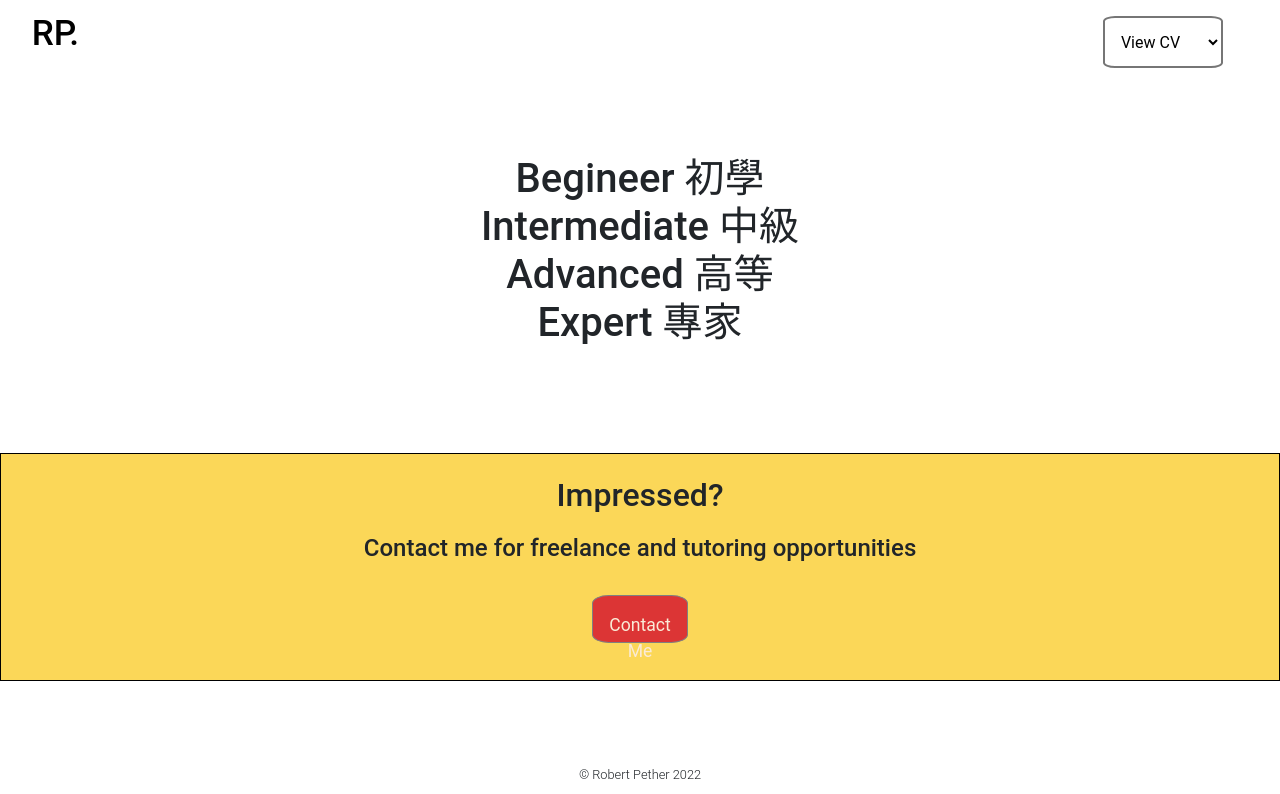
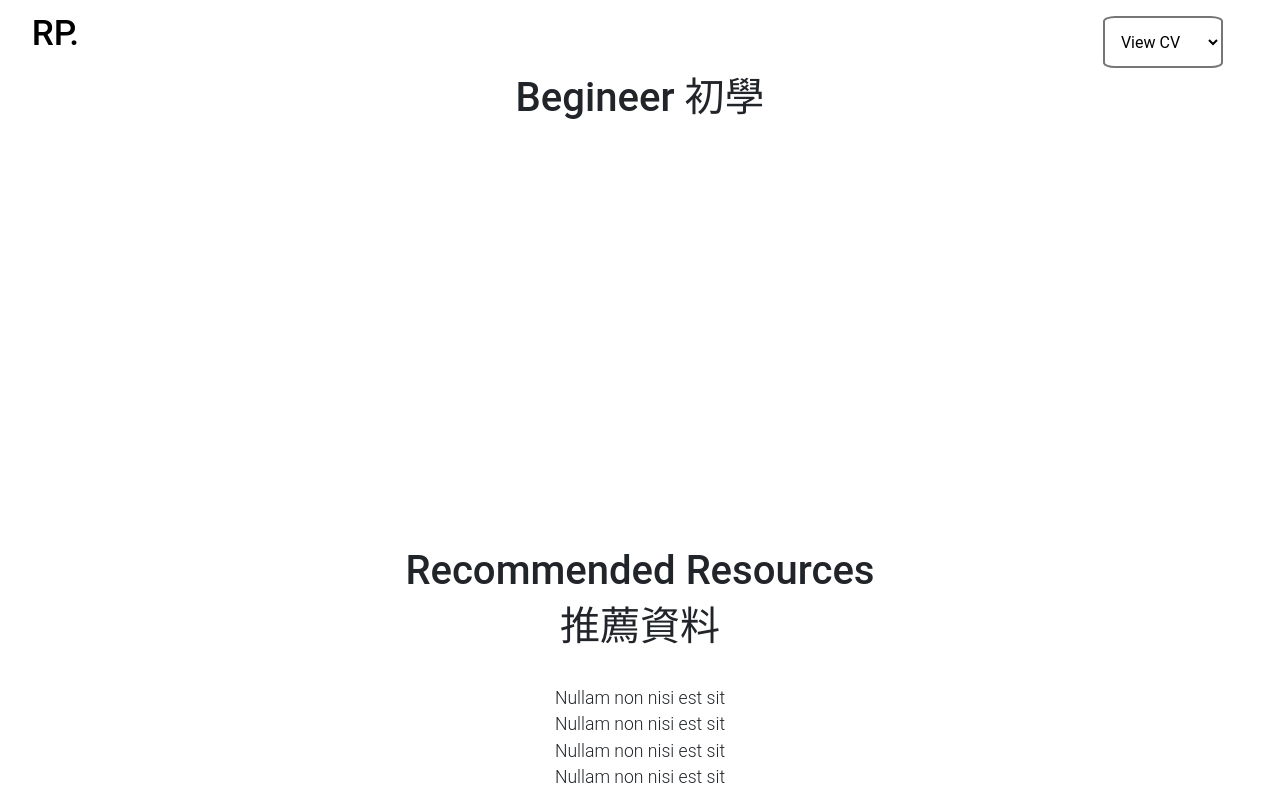
Before and after one commit to rpet064/PersonallyRob, a Next.js app: page /about/chineseNow in a window 1280 px wide. Shown: the top 794 px of the page. Built offline with nearby package versions, Linux system fonts and the light colour scheme.

Commit message:
fix chineseNow styling

```diff
--- a/pages/about/chineseNow.tsx
+++ b/pages/about/chineseNow.tsx
@@ -27,7 +27,9 @@ export default function ChineseNow() {
       "sectionClass":"",
       "label":"",
       "videoLink":"",
-      "resourceLink":[""]
+      "resourceLink":[""],
+      "initialState": "",
+      "title": ""
       }
     ]
   );
@@ -52,10 +54,10 @@ export default function ChineseNow() {
       <div className={styles.maincontent}>
         {
         // map array of dicts onto children elements of collapsibleSection component
-        !isLoading && pageData.map(({videoLink, label, resourceLink, sectionClass},  index: number) => {
+        !isLoading && pageData.map(({videoLink, label, resourceLink, sectionClass, initialState, title},  index: number) => {
           return (
         <div key={index}>
-        <CollapsibleSection label={label}>
+        <CollapsibleSection label={label} initialState={initialState} title={title}>
           <div className={styles.playerwrapper}>
             <ReactPlayer url={videoLink} />
           </div>
--- a/pages/about/chineseNowComponents/collapsible.tsx
+++ b/pages/about/chineseNowComponents/collapsible.tsx
@@ -2,8 +2,10 @@ import { useState } from 'react'
 import styles from '../../../styles/Home.module.css'
 
 const CollapsibleSection = (props: any) => {
-    const [open, setOpen] = useState(false);
+    const [open, setOpen] = useState(props.initialState);
 
+
+    // this function manages stage of collapsible sections
     function setCollapsible(){
         if (open === false){
             setOpen(true)
@@ -14,7 +16,7 @@ const CollapsibleSection = (props: any) => {
 
     return (
         <section className={styles.collapsible}>
-            <div onClick={setCollapsible}>
+            <div onClick={setCollapsible} title={props.title}>
                 <h1 className={styles.extralargetext}>{props.label}</h1>
                 {open && props.children}
             </div>
--- a/pages/api/data/webPageData.json
+++ b/pages/api/data/webPageData.json
@@ -1,24 +1,32 @@
 [
     {
         "sectionClass": "styles.sectionone",
+        "initialState": true,
+        "title": "Begineer",
         "label": "Begineer 初學",
         "videoLink": "https://www.youtube.com/watch?v=dQw4w9WgXcQ&ab_channel=RickAstley",
         "resourceLink": ["Nullam non nisi est sit", "Nullam non nisi est sit", "Nullam non nisi est sit", "Nullam non nisi est sit", "Nullam non nisi est sit", "Nullam non nisi est sit" ]
     },
     {
         "sectionClass": "styles.sectiontwo",
+        "initialState": false,
+        "title": "Intermediate",
         "label": "Intermediate 中級",
         "videoLink": "https://www.youtube.com/watch?v=dQw4w9WgXcQ&ab_channel=RickAstley",
         "resourceLink": ["Nullam non nisi est sit", "Nullam non nisi est sit", "Nullam non nisi est sit", "Nullam non nisi est sit", "Nullam non nisi est sit", "Nullam non nisi est sit" ]
     },
     {
         "sectionClass": "styles.sectionthree",
+        "initialState": false,
+        "title": "Advanced",
         "label": "Advanced 高等",
         "videoLink": "https://www.youtube.com/watch?v=dQw4w9WgXcQ&ab_channel=RickAstley",
         "resourceLink": ["Nullam non nisi est sit", "Nullam non nisi est sit", "Nullam non nisi est sit", "Nullam non nisi est sit", "Nullam non nisi est sit", "Nullam non nisi est sit" ]
     },
     {
         "sectionClass": "styles.sectionfour",
+        "title": "Expert",
+        "initialState": false,
         "label": "Expert 專家",
         "videoLink": "https://www.youtube.com/watch?v=dQw4w9WgXcQ&ab_channel=RickAstley",
         "resourceLink": ["Nullam non nisi est sit", "Nullam non nisi est sit", "Nullam non nisi est sit", "Nullam non nisi est sit", "Nullam non nisi est sit", "Nullam non nisi est sit" ]
--- a/styles/Home.module.css
+++ b/styles/Home.module.css
@@ -7,6 +7,12 @@
   min-height: 100vh;
   width: 100%;
   padding: 0%;
+}
+
+.main section{
+  min-width: 100%;
+  padding-bottom: 3%;
+  cursor: pointer;
 }
 
 .navbar{
@@ -69,12 +75,11 @@
 }
 
 .cta button{
-  padding: 1.25%;
-  border-radius: 17.5%;
-  margin: 1%;
   background-color: #DC3535;
   color: antiquewhite;
   border: grey solid 0.5px;
+  width: 7.25rem;
+  height: 3.75rem;
 }
 
 .footer{
--- a/styles/global.css
+++ b/styles/global.css
@@ -30,6 +30,7 @@
     margin-bottom: 1%;
     font-size: 1.1rem;
     border: 1.5px solid grey;
+    cursor: pointer;
   }
 
   svg{
@@ -40,21 +41,15 @@
 
   svg:hover, .logo:hover, button:hover, select:hover, #about-link:hover, .chinese-now:hover{
     color: #a2d9fd;
+    cursor: pointer;
   }
 
-  /* header styling */
-
-  h1{
-    margin: 0%;
-  }
-
-  section{
-    min-width: 100%;
-  }
+  /* Global Header Styling */
 
   .extralargetext{
     font-size: 3.5rem;
     padding: 7.5% 0% 4% 0%;
+    cursor: pointer;
   }
 
   .largetext{
```
